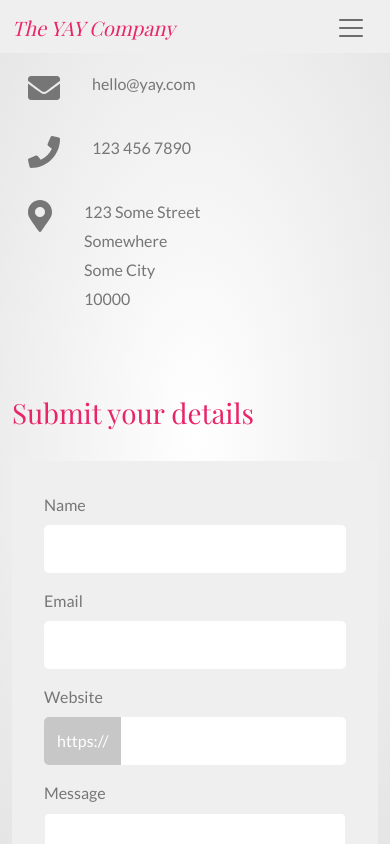
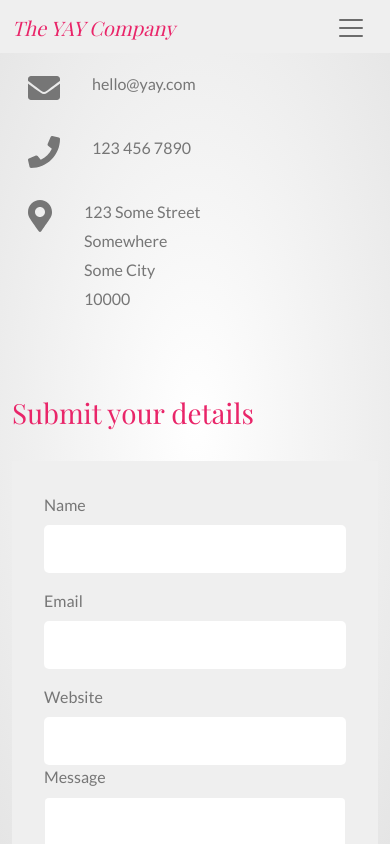
Before and after one commit to Noroff-FEU-Assignments/css-frameworks-ca-Soph-H-P, a React (Create React App) app: page /contact in a window 390 px wide. Shown: the top 844 px of the page. Built offline with nearby package versions, Linux system fonts and the light colour scheme; a web font is replaced by a local one.

Commit message:
update input

```diff
--- a/src/components/ContactForm.js
+++ b/src/components/ContactForm.js
@@ -17,10 +17,13 @@ export const ContactForm = () => {
       </Form.Group>
 
       <Form.Label htmlFor="basic-url">Website</Form.Label>
-      <InputGroup className="mb-3">
+      <InputGroup className="mb-3 d-none d-md-flex ">
         <InputGroup.Text id="basic-addon3">https://</InputGroup.Text>
         <Form.Control id="basic-url" aria-describedby="basic-addon3" />
       </InputGroup>
+      <Form.Group className="d-md-none" controlId="formBasicEmail">
+        <Form.Control type="text" />
+      </Form.Group>
       <Form.Group className="mb-3" controlId="formBasicEmail">
         <Form.Label>Message</Form.Label>
         <Form.Control as="textarea" style={{ height: '224px', resize: 'none' }} />
```
